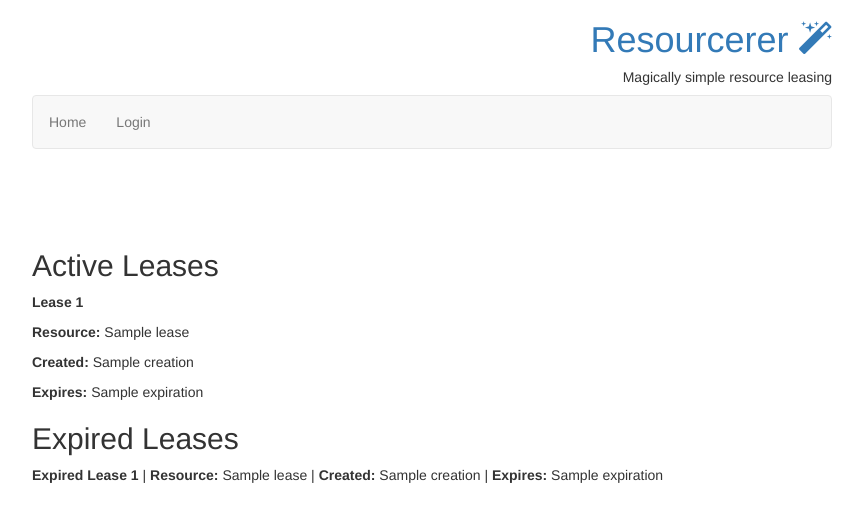
After one commit to bjshively/resourcerer, a Python web app: template templates/myleases.html in a window 1280 px wide. The commit adds this page. Shown: the top 522 px of the page, without its empty margins (208-1071 px from the left). Run offline with Jinja, Linux system fonts and the light colour scheme; the template is opened without the code that fills it: most values are stand-ins (such as "Sample title", 1, 10 or a date in 2020); some libraries are stand-ins or nearby versions.

Commit message:
Add myleases view. Add navigation and error handling

```diff
--- a/static/style.css
+++ b/static/style.css
@@ -1,13 +1,11 @@
 #container {
   margin-left: auto;
   margin-right: auto;
-  padding: 2em;
-  max-width: 750px;
+  max-width: 800px;
 }
 
 #header {
   text-align: right;
-  border-bottom: 3px solid #000;
 }
 
 .prompt {
--- a/templates/base.html
+++ b/templates/base.html
@@ -10,10 +10,20 @@
     <div id="container">
       <div id="header">
         <h1><a href="/">Resourcerer <i class="fa fa-magic"></i></a></h1>
-  <h5>Magically simple resource leasing.</h5>
+        <h5>Magically simple resource leasing</h5>
+        <nav class="navbar navbar-default">
+          <ul class="nav navbar-nav navbar">
+              <li><a href="{{homelink}}">Home</a></li>
               {% if user %}
-<p>Signed in as {{user}} | <a href="{{logout}}">Sign-out</a></p>
+              <li><a href="{{myleaseslink}}">My Leases</a></li>
+            <li><a href="{{logout}}">Logout</a></li>
+              </ul>
+              <p class="navbar-text navbar-right" style="margin-right: 20px;">{{user}}</p>
+            {% else %}
+            <li><a href="{{login}}">Login</a></li>
+
           {% endif %}
+        </nav>
     </div>
     {% block content %}{% endblock %}
   </div>
--- a/templates/error.html
+++ b/templates/error.html
@@ -1,6 +1,5 @@
 {% extends 'base.html' %}
 {% block content %}
-
-{% error_message %}
-
+<h2>An error occurred: </h2>
+<p>{{error_message}}</p>
 {% endblock %}
--- /dev/null
+++ b/templates/myleases.html
@@ -0,0 +1,27 @@
+{% extends 'base.html' %}
+{% block content %}
+<br>
+<br>
+<br>
+  <h2>Active Leases</h2>
+  {% if leases %}
+    {% for lease in leases %}
+      <p><strong>Lease {{lease.id}}</strong></p>
+      <p><strong>Resource:</strong> {{lease.resourceTitle}}</p>
+      <p><strong>Created:</strong> {{lease.creation}}</p>
+      <p><strong>Expires:</strong> {{lease.expiration}}</p>
+    {% endfor %}
+  {% else %}
+    <p>You have no active leases.</p>
+  {% endif %}
+
+  <h2>Expired Leases</h2>
+  {% if expiredLeases %}
+    {% for lease in expiredLeases %}
+      <p><strong>Expired Lease {{lease.id}}</strong> | <strong>Resource:</strong> {{lease.resourceTitle}} | <strong>Created:</strong> {{lease.creation}} | <strong>Expires:</strong> {{lease.expiration}}</p>
+    {% endfor %}
+  {% else %}
+    <p>You have no expired leases.</p>
+  {% endif %}
+
+{% endblock %}
--- a/templates/savelease.html
+++ b/templates/savelease.html
@@ -7,5 +7,5 @@
   <p>Your lease will expire at: <strong>{{lease.expiration}} UTC</strong></p>
   <br><br>
   <p>Note: All leases are set to expire after 5 minutes for demo purposes.</p>
-  <div class="prompt"><a href="/">Back to home</a></div>
+  <div class="prompt"><a href="{{myleaseslink}}">View my leases</a> | <a href="/">Back to home</a></div>
 {% endblock %}
```
Also changed, not shown: index.yaml (added, +27 -0 lines), main.py (+84 -29 lines). Lines whose indentation alone changed are shown as unchanged.
